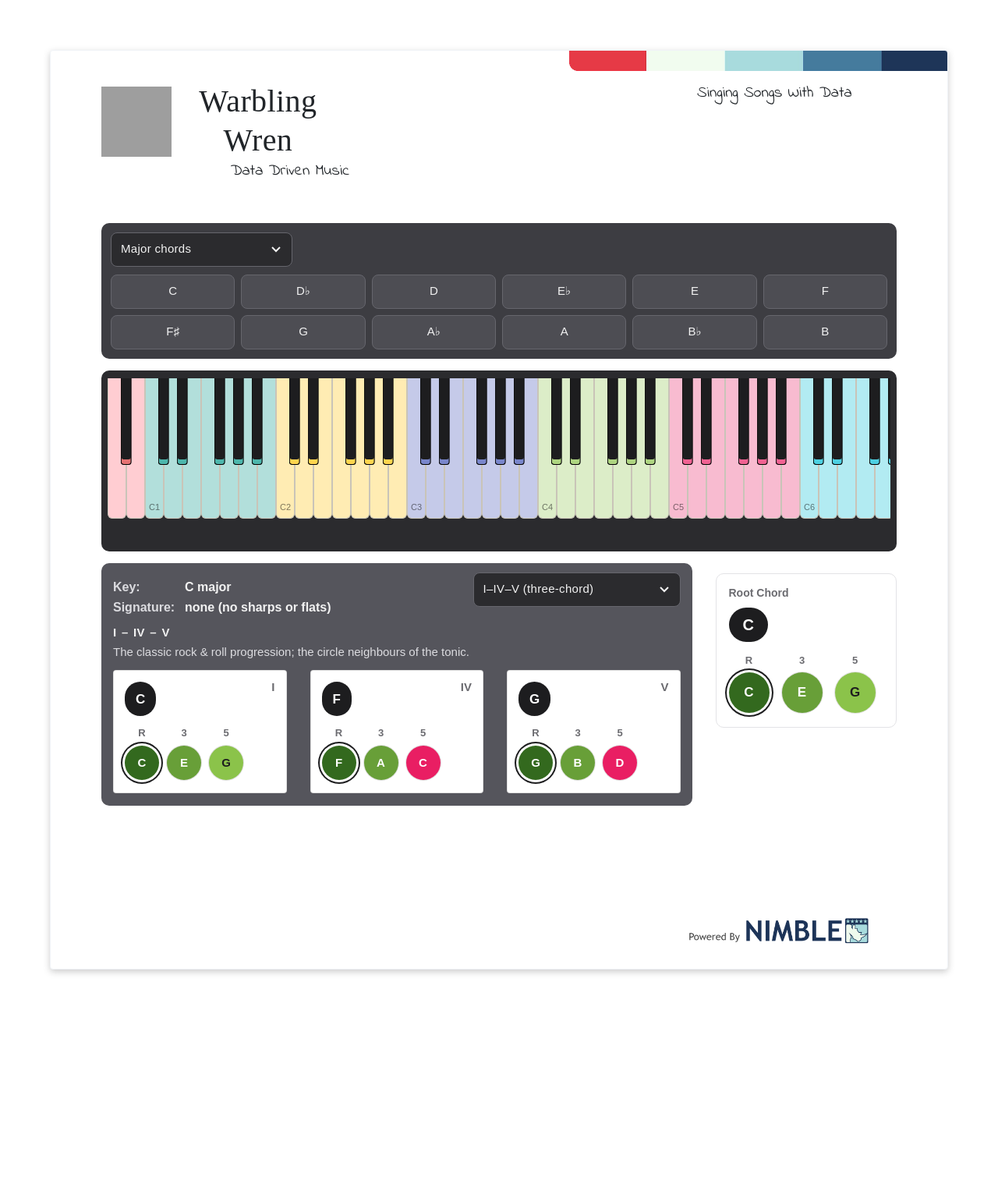
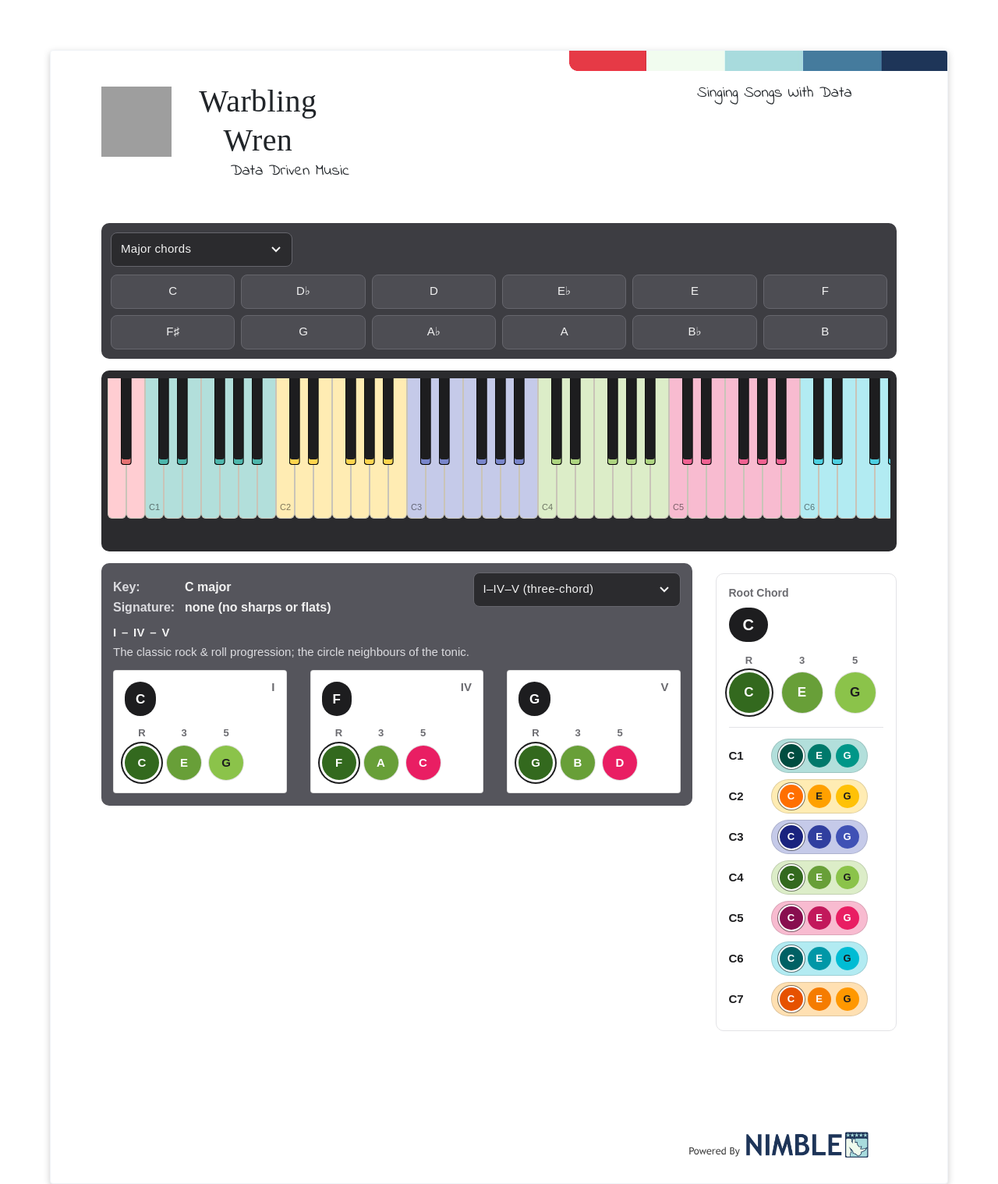
Before and after one commit to warblingwren/warblingwren.github.io, a Jekyll site: the page built from index.html, in a window 1280 px wide. Shown: the whole page at 78% size. Built offline with Jekyll 4.4.1, drawn with Linux system fonts in a browser that asks for light colours; some web fonts are replaced; grey boxes are pictures that could not be loaded.

Commit message:
update:octave chords

```diff
--- a/www/css/piano-chords.css
+++ b/www/css/piano-chords.css
@@ -193,6 +193,71 @@
 .cd-circle.is-active { transform: scale(1.1); box-shadow: 0 0 0 3px #fff, 0 0 0 6px var(--cc-focus); }
 .cd-circle:focus-visible { outline: 3px solid var(--cc-focus); outline-offset: 4px; }
 
+/* --- octave rows inside #chord-data: "C4: (C)(E)(G)" ------------------------- */
+:root {
+  --cd-dot: 30px;
+  --cd-octave-label-w: 44px;
+}
+
+.cd-octaves {
+  display: flex;
+  flex-direction: column;
+  gap: 8px;
+  margin-top: 18px;
+  padding-top: 14px;
+  border-top: 1px solid var(--cd-border);
+}
+
+.cd-octave {
+  display: flex;
+  align-items: center;
+  gap: 10px;
+}
+
+.cd-octave-label {
+  min-width: var(--cd-octave-label-w);
+  font-size: 15px;
+  font-weight: 700;
+  color: var(--cd-fg);
+}
+
+/* rounded rectangle in the octave's color; holds the role-colored note circles */
+.cd-octave-pill {
+  appearance: none;
+  -webkit-appearance: none;
+  display: inline-flex;
+  align-items: center;
+  gap: 6px;
+  min-height: 44px;
+  padding: 6px 10px;
+  border: 1px solid rgba(0, 0, 0, 0.12);
+  border-radius: 22px;
+  background: var(--cd-octave-bg, #eee);
+  font: inherit;
+  cursor: pointer;
+  -webkit-tap-highlight-color: transparent;
+  transition: transform 80ms ease-out;
+}
+.cd-octave-pill:hover { box-shadow: 0 0 0 2px rgba(0, 0, 0, 0.15); }
+.cd-octave-pill:focus-visible { outline: 3px solid var(--cc-focus); outline-offset: 2px; }
+.cd-octave-pill.is-active { box-shadow: 0 0 0 3px var(--cc-focus); }
+
+.cd-octave-dot {
+  box-sizing: border-box;
+  min-width: var(--cd-dot);
+  height: var(--cd-dot);
+  padding: 0 4px;
+  border-radius: calc(var(--cd-dot) / 2);
+  background: var(--cd-dot-bg, #555);
+  color: var(--cd-dot-fg, #fff);
+  font-size: 13px;
+  font-weight: 700;
+  line-height: var(--cd-dot);
+  text-align: center;
+  pointer-events: none;
+}
+.cd-octave-dot.is-root { box-shadow: 0 0 0 2px #fff, 0 0 0 3px rgba(0, 0, 0, 0.5); }
+
 /* =============================================================================
    BREAKPOINTS — keep at end of file
    ========================================================================== */
--- a/www/js/piano-chords.js
+++ b/www/js/piano-chords.js
@@ -107,6 +107,7 @@ const getHost = (id) => {
  * Emits on the controls element: 'chord:select' detail {name, quality, group, rootName, root, notes, spelled}
  *                                'chord:type'   detail {type, title}
  *                                'chord:tone'   detail {chord, note, spelled, degree} | 'chord:clear'
+ *                                'chord:octave' detail {chord, octave, notes}
  */
 export function renderChordControls(opts = {}) {
   const {
@@ -191,7 +192,7 @@ export function renderChordControls(opts = {}) {
     name.textContent = chord.name;
     name.setAttribute('aria-label', `Play ${chord.name} and highlight it on the keyboard`);
     name.addEventListener('click', () => {
-      panel.querySelectorAll('.cd-circle.is-active').forEach((b) => b.classList.remove('is-active'));
+      clearPanelActive();
       showChordOnKeys(tones);
       audio.playChord(tones.map((t) => t.note), velocity, strumMs); // re-strike from the beginning
     });
@@ -224,12 +225,85 @@ export function renderChordControls(opts = {}) {
       item.append(deg, btn);
       row.append(item);
     }
-    panel.append(heading, name, row);
+    panel.append(heading, name, row, renderOctaves(chord));
+  }
+
+  const clearPanelActive = () =>
+    panel.querySelectorAll('.is-active').forEach((b) => b.classList.remove('is-active'));
+
+  // --- octave rows: "C1: (C)(E)(G)" … "C7: …" ------------------------------------
+  // One row per octave 1–7 where the whole chord fits on the 88 keys (A0 = 21 … C8 = 108).
+  // Pill = the root octave's light tint; circles = each note's chord-role color.
+  function renderOctaves(chord) {
+    const wrapEl = document.createElement('div');
+    wrapEl.className = 'cd-octaves';
+    wrapEl.setAttribute('role', 'group');
+    wrapEl.setAttribute('aria-label', `${chord.name} in each octave`);
+    const octaveColors = piano.octaveColors();
+
+    for (let o = 1; o <= 7; o++) {
+      const rootMidi = (o + 1) * 12 + chord.root;
+      const midis = chord.intervals.map((t) => rootMidi + t.semis);
+      if (midis[0] < 21 || midis[midis.length - 1] > 108) continue;
+
+      const tones = chord.intervals.map((t, rank) => ({
+        rank,
+        note: midiToNote(rootMidi + t.semis),
+        pc: (chord.root + t.semis) % 12,
+        spelled: spellTone(chord.rootName, t.semis, t.letters),
+        degree: t.label,
+      }));
+
+      const rowEl = document.createElement('div');
+      rowEl.className = 'cd-octave';
+
+      const label = document.createElement('span');
+      label.className = 'cd-octave-label';
+      label.textContent = `${chord.rootName}${o}`;
+
+      const pill = document.createElement('button');
+      pill.type = 'button';
+      pill.className = 'cd-octave-pill';
+      pill.setAttribute('aria-label', `Play ${chord.name} in octave ${o}: ${tones.map((t) => t.note).join(', ')}`);
+      const oc = octaveColors.get(o);
+      if (oc) pill.style.setProperty('--cd-octave-bg', oc.light);
+
+      for (const t of tones) {
+        const dot = document.createElement('span');
+        dot.className = `cd-octave-dot${t.rank === 0 ? ' is-root' : ''}`;
+        dot.textContent = t.spelled;
+        dot.title = `${t.degree}: ${t.note}`;
+        const color = piano.roleColor(t.note, t.rank);
+        if (color) {
+          dot.style.setProperty('--cd-dot-bg', color);
+          dot.style.setProperty('--cd-dot-fg', textOn(color));
+        }
+        pill.append(dot);
+      }
+      pill.addEventListener('click', () => playOctave(chord, tones, pill, o));
+
+      rowEl.append(label, pill);
+      wrapEl.append(rowEl);
+    }
+    return wrapEl;
+  }
+
+  // Play the chord in one octave and highlight exactly those keys
+  function playOctave(chord, tones, pill, o) {
+    clearPanelActive();
+    pill.classList.add('is-active');
+    piano.clearChord();
+    piano.clearPlayed();
+    piano.markNotes(tones.map((t) => ({
+      note: t.note, label: t.spelled, badge: t.degree, rank: t.rank, root: t.rank === 0, fill: true,
+    })));
+    audio.playChord(tones.map((t) => t.note), velocity, strumMs);
+    emit('chord:octave', { chord: chord.name, octave: o, notes: tones.map((t) => t.note) });
   }
 
   // Single tone: play it alone, highlight every key where it occurs in its role color
   function playTone(chord, t, btn) {
-    panel.querySelectorAll('.cd-circle.is-active').forEach((b) => b.classList.remove('is-active'));
+    clearPanelActive();
     btn.classList.add('is-active');
 
     piano.clearChord();
```
